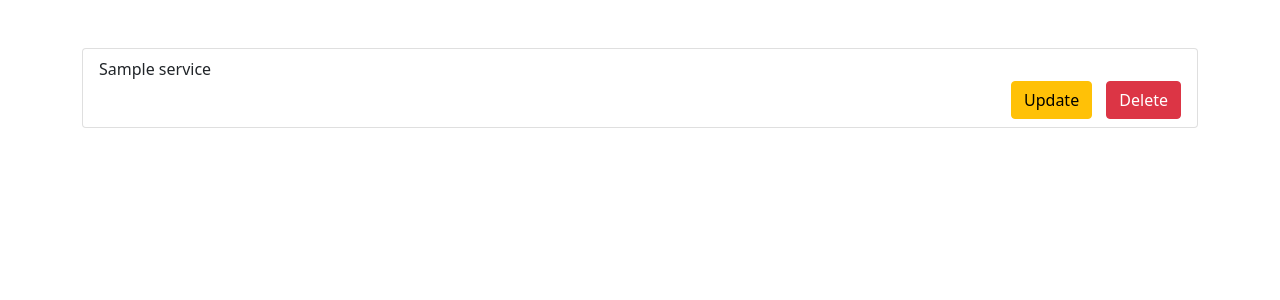
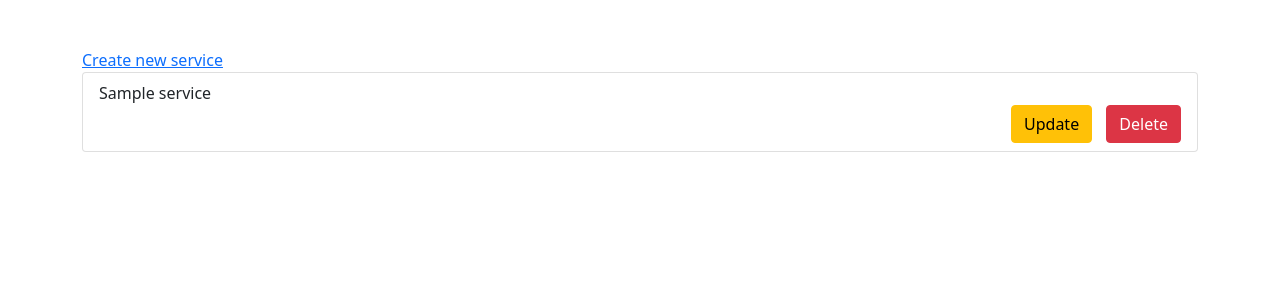
Before and after one commit to jamedadi/yummy, a Django app: template service/templates/service/list.html in a window 1280 px wide. Shown: the part 56-356 px from the top of the page. Run offline with Django 3.2, Linux system fonts and the light colour scheme; the template is opened without the code that fills it: values that come from a table or form of the project are taken from there, others are empty; tables that the repository leaves empty hold one stand-in row (values such as "Sample post"); parts of the project's set-up code (start-up, migrations or seed data) failed here and were passed over.

Commit message:
Style(service/templates): update service list templates

```diff
--- a/service/templates/service/service_create_update_form.html
+++ b/service/templates/service/create_update_form.html
@@ -5,5 +5,5 @@
         {{ form.as_p }}
         <input type="submit" value="submit" class="btn btn-warning">
     </form>
-    <a href="{% url 'address:customer-address-list' %}" class="btn btn-warning" style="margin-top: 20px">cancel</a>
+    <a href="{% url 'service:service-list' %}" class="btn btn-warning" style="margin-top: 20px">cancel</a>
 {% endblock %}
--- a/service/templates/service/list.html
+++ b/service/templates/service/list.html
@@ -1,12 +1,15 @@
 {% extends 'base.html' %}
 {% block content %}
+    <a href="{% url 'service:service-create' %}">Create new service</a>
     <ul class="list-group">
         {% for service in services %}
             <li class="list-group-item">
                     {{ service.name }}
                     <div align="right">
-                        <a href="{% url 'service:service-update' service.pk %}" class="btn btn-warning" style="margin-right: 10px">Update</a>
-                        <a href="#" class="btn btn-danger">Delete</a>
+                        <a href="{% url 'service:service-update' service.pk %}"
+                           class="btn btn-warning" style="margin-right: 10px">Update</a>
+                        <a href="{% url 'service:service-delete' service.pk %}"
+                           class="btn btn-danger">Delete</a>
                     </div>
             </li>
         {% endfor %}
```
